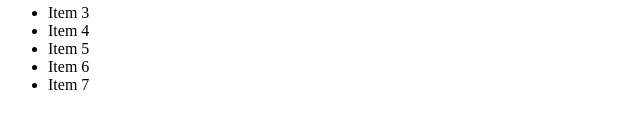
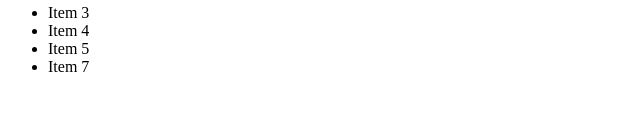
Before and after one commit to jf-pons/hello-world, a plain HTML site: page index.html in a window 1280 px wide. Shown: the part 234-362 px from the top of the page, 0-640 px from the left. Drawn offline with Linux system fonts and the light colour scheme.

Commit message:
Item 6 deleted

```diff
--- a/index.html
+++ b/index.html
@@ -14,7 +14,6 @@
 	<li>Item 3</li>
 	<li>Item 4</li>
 	<li>Item 5</li>
-	<li>Item 6</li>
 	<li>Item 7</li>
 </ul>
 </body>
```
